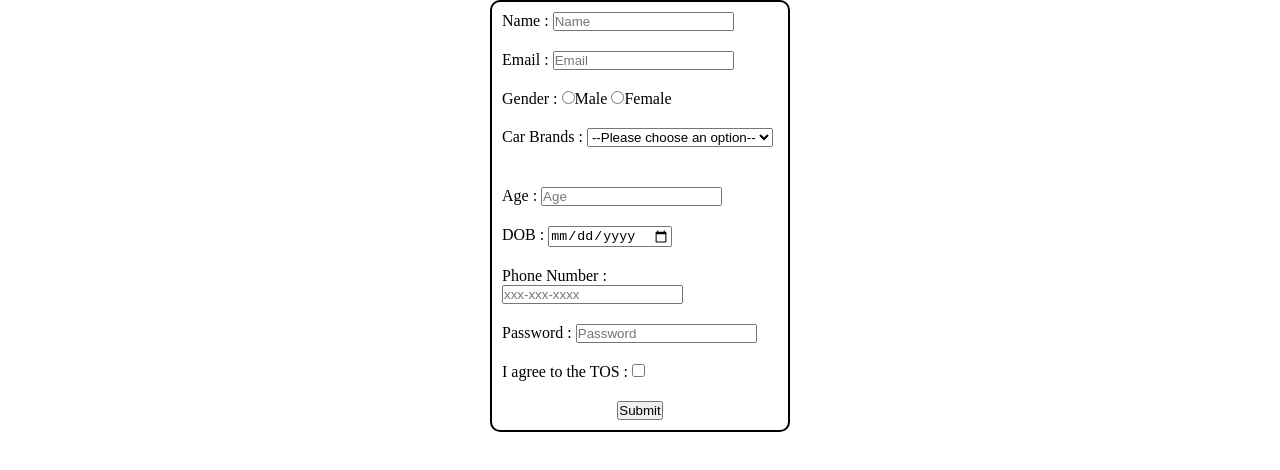
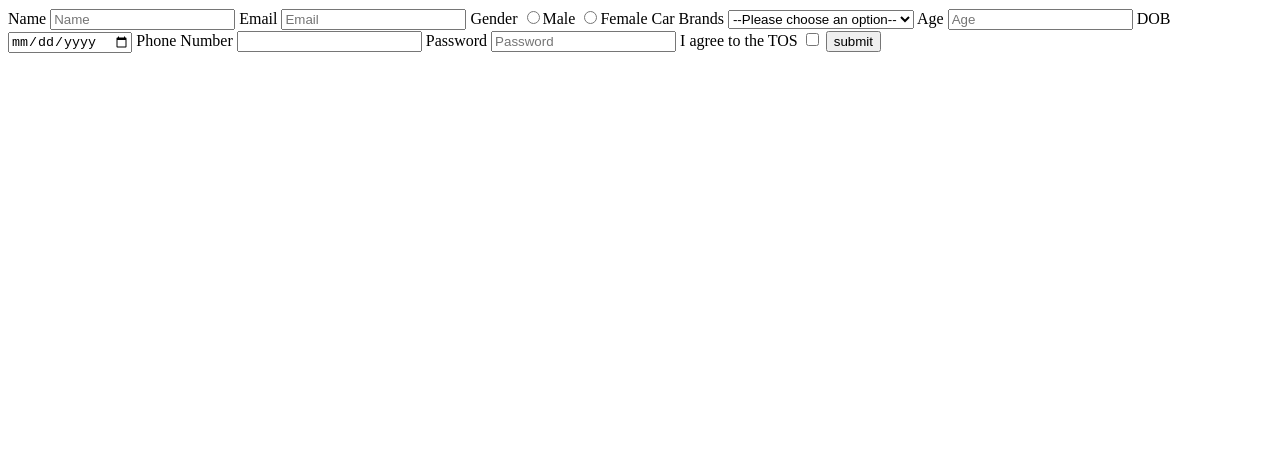
Before and after one commit to acciojob/signup-form-car-TheNew-WebDeveloper, a website: page main.html in a window 1280 px wide. Drawn offline with Linux system fonts and the light colour scheme.

Commit message:
created a submission

```diff
--- a/main.html
+++ b/main.html
@@ -9,54 +9,44 @@
 <body>
 	<!-- the entire body must be written by student -->
 	<form action="" method="post">
-        <div>
-            <label for="name">Name :</label>
+
+            <label for="name">Name</label>
             <input type="text" name="name" id="name" required placeholder="Name">
-        </div>
-        <div>
-            <label for="email">Email :</label>
+
+            <label for="email">Email</label>
             <input type="email" name="email" id="email" required placeholder="Email">
-        </div>
-        <div>
-            <label for="gender">Gender :</label>
+
+            <label for="gender">Gender</label>
             <input type="radio" name="gender" id="gender_m" required>Male
             <input type="radio" name="gender" id="gender_f" required>Female
-        </div>
-        <div>
-            <label for="carbrands">Car Brands :</label>
-            <select name="carbrands" id="cars" required>
+
+            <label for="cars">Car Brands</label>
+            <select name="cars" id="cars">
                 <option value="default">--Please choose an option--</option>
-                <option value="Toyota">Toyota</option>
                 <option value="BMW">BMW</option>
-                <option value="Porche">Porche</option>
+                <option value="Audi">Audi</option>
+                <option value="Mercedez">Mercedez</option>
             </select>
-        </div>
-        <div>
 
-        </div>
-        <div>
-            <label for="age">Age :</label>
+            <label for="age">Age</label>
             <input type="number" name="age" id="age" required placeholder="Age">
-        </div>
-        <div>
-            <label for="dob">DOB :</label>
+
+
+            <label for="dob">DOB</label>
             <input type="date" name="dob" id="dob" required>
-        </div>
-        <div>
-            <label for="tel">Phone Number :</label>
-            <input type="tel" name="tel" id="tel" placeholder="xxx-xxx-xxxx">
-        </div>
-        <div>
-            <label for="password">Password :</label>
+
+            <label for="tel">Phone Number</label>
+            <input type="tel" name="tel" id="tel">
+
+            <label for="password">Password</label>
             <input type="password" name="password" id="password" required placeholder="Password">
-        </div>
-        <div>
-            <label for="tos">I agree to the TOS :</label>
+
+
+            <label for="tos">I agree to the TOS</label>
             <input type="checkbox" name="tos" id="tos" required>
-        </div>
-        <div id="submit">
-            <input type="submit" value="Submit">
-        </div>
+
+            <button type="submit">submit</button>
+
     </form>
 
     <script type="text/javascript" src="./script.js">
--- a/styles.css
+++ b/styles.css
@@ -1,32 +1,2 @@
 
 /* Your CSS Code here. */
-*{
-    margin: 0;
-    padding: 0;
-    box-sizing: border-box;
-}
-
-body{
-    height: 100%;
-    display: flex;
-    justify-content: center;
-    align-items: center;
-}
-
-form {
-    border: 2px solid black;
-    border-radius: 10px;
-    width: 300px;
-}
-
-label{
-    text-align: left;
-}
-
-div{
-    padding: 10px;
-}
-
-#submit {
-    text-align: center;
-}
```
